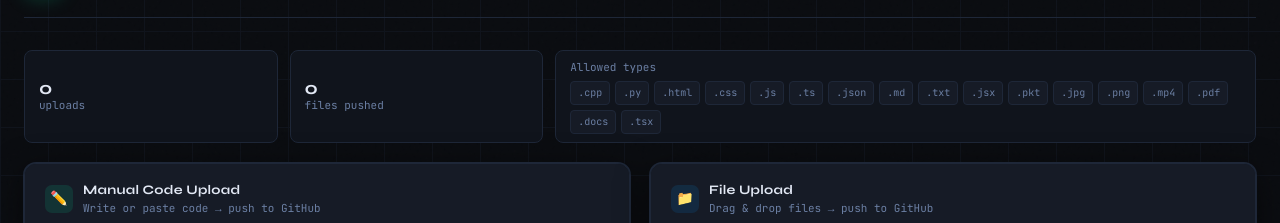
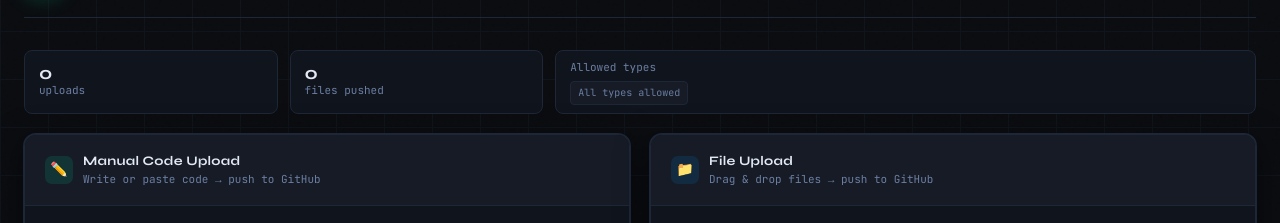
Before and after one commit to abid-sami/CodePush, a website: page public/index.html in a window 1280 px wide. Shown: the part 65-288 px from the top of the page. Drawn offline with nearby package versions, Linux system fonts and the light colour scheme; no server answers.

Commit message:
Any file can be uploaded fix bug

```diff
--- a/public/index.html
+++ b/public/index.html
@@ -809,17 +809,7 @@ footer strong { color: var(--accent); }
     <div class="stat-chip" style="flex:3">
       <div style="width:100%">
         <div style="margin-bottom:4px">Allowed types</div>
-        <div class="types-bar">
-          <span class="type-tag">.cpp</span><span class="type-tag">.py</span>
-          <span class="type-tag">.html</span><span class="type-tag">.css</span>
-          <span class="type-tag">.js</span><span class="type-tag">.ts</span>
-          <span class="type-tag">.json</span><span class="type-tag">.md</span>
-          <span class="type-tag">.txt</span><span class="type-tag">.jsx</span>
-          <span class="type-tag">.pkt</span><span class="type-tag">.jpg</span>
-          <span class="type-tag">.png</span><span class="type-tag">.mp4</span>
-          <span class="type-tag">.pdf</span><span class="type-tag">.docs</span>
-          <span class="type-tag">.tsx</span>
-        </div>
+        <div class="types-bar"><span class="type-tag">All types allowed</span></div>
       </div>
     </div>
   </div>
@@ -1188,14 +1178,9 @@ function renderFileList() {
 }
 
 function addFiles(newFiles) {
-  const allowed = ['.cpp','.py','.html','.css','.js','.ts','.json','.md','.txt','.jsx','.tsx'];
-  const rejected = [];
   Array.from(newFiles).forEach(f => {
-    const ext = '.' + f.name.split('.').pop().toLowerCase();
-    if (!allowed.includes(ext)) { rejected.push(f.name); return; }
     if (!selectedFiles.find(x => x.name === f.name)) selectedFiles.push(f);
   });
-  if (rejected.length) showToast('error', 'Rejected files', `Not allowed: ${rejected.join(', ')}`);
   renderFileList();
 }
 
--- a/server.js
+++ b/server.js
@@ -96,7 +96,7 @@ app.post('/api/upload/files', upload.array('files', 20), async (req, res) => {
 
     for (const file of files) {
       const safeFilename = path.basename(file.originalname);
-      const content = file.buffer.toString('utf-8');
+      const content = file.buffer;
       const commitUrl = await pushToGitHub(
         octokit, `Files/${safeFilename}`, content,
         commitMessage || `Upload ${safeFilename} via CodeVault`
```
